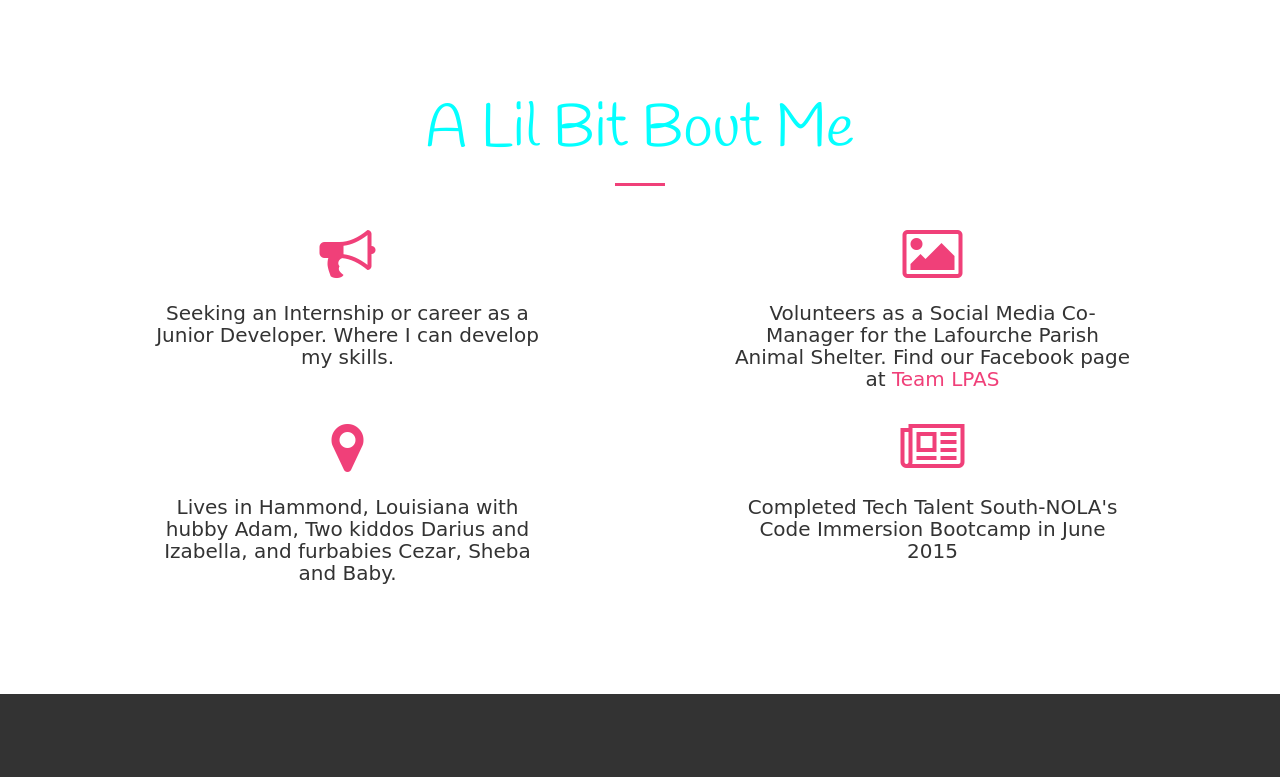
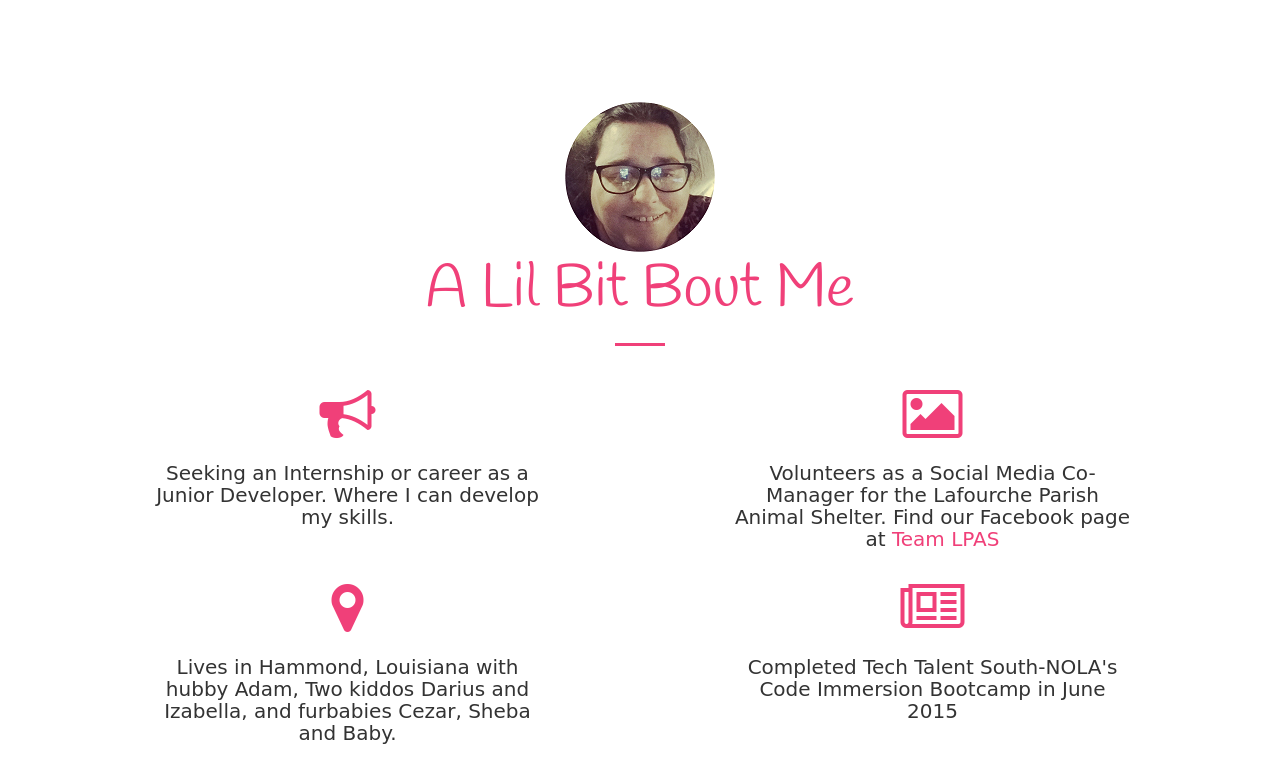
Before and after one commit to smrlbrgh/smarlbrough.github.io, a plain HTML site: page index.html in a window 1280 px wide. Shown: the part 1123-1900 px from the top of the page. Drawn offline with Linux system fonts and the light colour scheme; a web font is replaced by a local one.

Commit message:
changed navbar to match page setup

```diff
--- a/css/creative.css
+++ b/css/creative.css
@@ -61,7 +61,8 @@ h6 {
 }
 
 p {
-    font-family: 'Pacifico', cursive;    margin-bottom: 20px;
+    font-family: 'Pacifico', cursive;
+    margin-bottom: 20px;
     font-size: 26px;
     line-height: 1.5;
 }
@@ -83,6 +84,7 @@ p {
 section {
     padding: 100px 0;
 }
+
 
 aside {
     padding: 50px 0;
@@ -254,10 +256,9 @@ header .header-content .header-content-inner p {
         font-size: 18px;
     }
 }
-
 .section-heading {
     margin-top: 0;
-    color: #04ffff;
+    color: #f04079;
 }
 
 .service-box {
--- a/index.html
+++ b/index.html
@@ -55,13 +55,13 @@
             <div class="collapse navbar-collapse" id="bs-example-navbar-collapse-1">
                 <ul class="nav navbar-nav navbar-right">
                     <li>
-                        <a class="page-scroll" href="#blog">Nerdie Mom Blog</a>
+                        <a class="page-scroll" href="#portfolio">Portfolio</a>
                     </li>
                     <li>
                         <a class="page-scroll" href="#about">About Me!</a>
                     </li>
                     <li>
-                        <a class="page-scroll" href="#portfolio">Portfolio</a>
+                        <a class="page-scroll" href="#blog">Nerdie Mom Blog</a>
                     </li>
                     <li>
                         <a class="page-scroll" href="#contact">Contact</a>
@@ -180,6 +180,7 @@
         <div class="container">
             <div class="row">
                 <div class="col-lg-12 text-center">
+                    <img src="img/Circle_BW_Headshot.png">
                     <h2 class="section-heading">A Lil Bit Bout Me</h2>
                     <hr class="primary">
                 </div>
```
Also changed, not shown: img/Circle_BW_Headshot.png (added), 2 other files.
